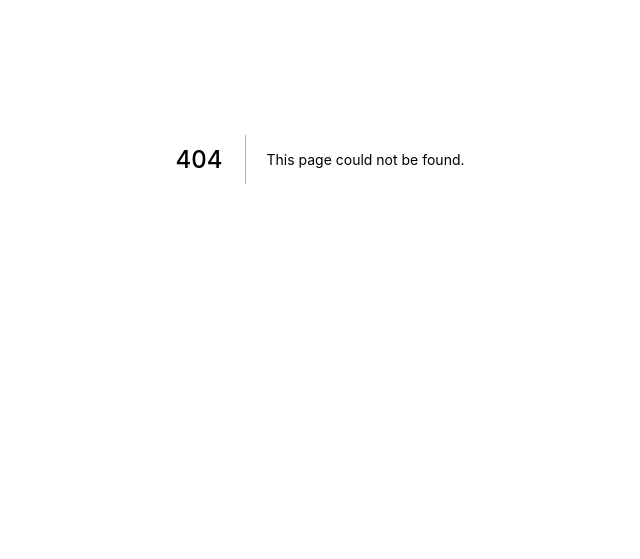
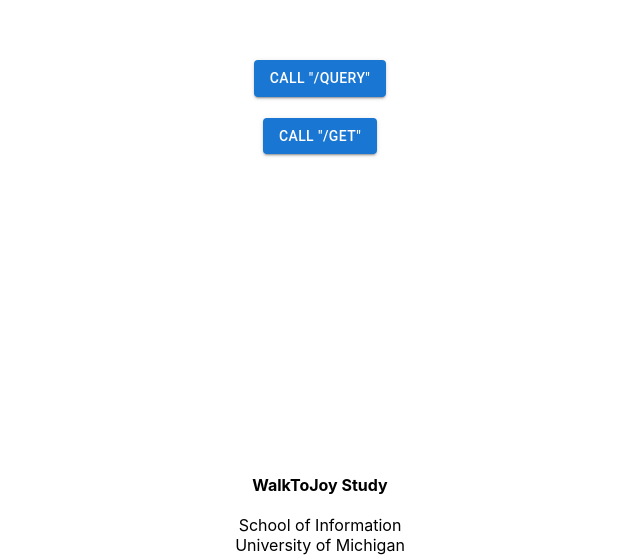
Before and after one commit to MIACollaborative/time-fit, a Next.js app: page /test in a window 1280 px wide. Before the commit this address had no page. Shown: the part 241-800 px from the top of the page, without its empty margins (320-960 px from the left). Built offline with nearby package versions, Linux system fonts and the light colour scheme; no server answers; the database is empty; sample sign-in values are in the browser's storage.

Commit message:
add memory testing facility

```diff
--- /dev/null
+++ b/pages/api/test.js
@@ -0,0 +1,103 @@
+import prisma from "../../lib/prisma";
+import { getSession } from "next-auth/react";
+import { DateTime } from "luxon";
+
+const adminUsernameList = ["test1", "test2", "test3", "test4"];
+
+export const config = {
+    api: {
+        responseLimit: "100mb",
+    },
+}
+
+export default async function handler(req, res) {
+    console.log(`task-log.handler`);
+
+    const session = await getSession({ req })
+    if (!session) {
+        // Not Signed in
+        console.log(`task-log.handler: not sign in`);
+        res.status(401).json({});
+        res.end();
+        return
+    }
+
+    // Signed in
+    // console.log("Session", JSON.stringify(session, null, 2))
+
+    let userName = session.user.name;
+
+    const { function_name } = req.query;
+    //const { author_id } = req.body;
+    const { limit = 0, startDate, endDate } = req.body;
+
+
+    let timeConstraint = {
+        gte: DateTime.fromISO(startDate).toISO(),
+        lte: DateTime.fromISO(endDate).toISO()
+    };
+    let taskLogList = [];
+    let queryObj = undefined;
+
+    switch (function_name) {
+        case "query":
+            queryObj = {
+                where: {
+                    createdAt: timeConstraint
+                },
+                orderBy: [
+                    {
+                        updatedAt: "desc",
+                    },
+                ],
+            };
+
+            if (limit > 0) {
+                queryObj["take"] = limit;
+            }
+
+            if (adminUsernameList.includes(userName)) {
+                console.log(`test.handler: is admin`);
+                taskLogList = await prisma.taskLog.findMany(queryObj);
+            }
+            else {
+                console.log(`test.handler: is not admin`);
+            }
+
+            let responseLength = taskLogList.length;
+            console.log(`test.handler: taskLogList.length: ${responseLength}`);
+            //res.status(200).json({ result: taskLogList });
+            res.status(200).json({ result: responseLength });
+            return;
+        case "get":
+                queryObj = {
+                    where: {
+                        createdAt: timeConstraint
+                    },
+                    orderBy: [
+                        {
+                            updatedAt: "desc",
+                        },
+                    ],
+                };
+
+                if (limit > 0) {
+                    queryObj["take"] = limit;
+                }
+
+                if (adminUsernameList.includes(userName)) {
+                    console.log(`test.handler: is admin`);
+                    taskLogList = await prisma.taskLog.findMany(queryObj);
+                }
+                else {
+                    console.log(`test.handler: is not admin`);
+                }
+
+                console.log(`test.handler: taskLogList.length: ${taskLogList.length}`);
+                //res.status(200).json({ result: taskLogList });
+                res.status(200).json({ result: taskLogList });
+                return;
+        default:
+            return;
+    }
+}
--- /dev/null
+++ b/pages/test.js
@@ -0,0 +1,158 @@
+import Head from "next/head";
+import Image from "next/image";
+import styles from "../styles/Home.module.css";
+import Layout from '../component/Layout';
+/*
+import logger from "../lib/logger";
+
+*/
+
+import { Button } from "@mui/material";
+
+import { inspect } from "util";
+
+import Link from "next/link";
+import { useSession, signIn, signOut, getSession } from "next-auth/react";
+import { useRouter } from "next/router";
+import React, { useState, useEffect } from "react";
+import Divider from "@mui/material/Divider";
+import Table from "@mui/material/Table";
+import TableBody from "@mui/material/TableBody";
+import TableCell from "@mui/material/TableCell";
+import TableContainer from "@mui/material/TableContainer";
+import TableHead from "@mui/material/TableHead";
+import TableRow from "@mui/material/TableRow";
+import Paper from "@mui/material/Paper";
+
+import GeneralUtility from "../lib/GeneralUtility.mjs";
+
+import ToggleButton from "@mui/material/ToggleButton";
+import ToggleButtonGroup from "@mui/material/ToggleButtonGroup";
+
+import prisma from "../lib/prisma.mjs";
+
+import SurveyResponseTable from "../component/SurveyResponseTable";
+import FitbitNotificationTable from "../component/FitbitNotificationTable";
+import TaskTable from "../component/TaskTable";
+import TaskLogTable from "../component/TaskLogTable";
+import MessageTable from "../component/MessageTable";
+import FitbitSubscriptionTable from "../component/FitbitSubscriptionTable";
+import FitbitDataTable from "../component/FitbitDataTable";
+import UserTable from "../component/UserTable";
+import TaskLogGroupByTable from "../component/TaskLogGroupByTable";
+import UpdateDiffTable from "../component/UpdateDiffTable";
+
+import { DateTime } from "luxon";
+
+function replacer(key, value) {
+    if (typeof value === "Date") {
+        return value.toString();
+    }
+    return value;
+}
+
+const adminUsernameList = ["test1", "test2", "test3", "test4"];
+
+let notRenderingList = ["Fitbit Notification", "Fitbit Data", "Update Diff", "Task Log By User", "Task Log"];
+
+export async function getServerSideProps(ctx) {
+    const session = await getSession(ctx);
+    console.log(`dashboard.getServerSideProps: session: ${JSON.stringify(session)}`);
+
+    if (!session) {
+        return {
+            props: {},
+        };
+    }
+
+    let userName = session.user.name;
+
+
+    console.log(`test.getServerSideProps: find user`);
+    const aUser = await prisma.users.findFirst({
+        where: { username: userName },
+    });
+
+    let userInfo = JSON.parse(JSON.stringify(aUser, replacer));
+
+    let assetHostURL = `${process.env.ASSET_HOST_URL}`;
+
+    // userInfoList,  taskLogInfoList,messageInfoList, responseInfoList, taskLogGroupByInfoList, updateDiffInfoList,fitbitDataInfoList,taskLogInvestigatorInfoList, fitbitNotificationInfoList,
+    return {
+        props: { userInfo, assetHostURL },
+    };
+}
+
+//  userInfoList, taskLogInfoList,messageInfoList, responseInfoList, taskLogGroupByInfoList, updateDiffInfoList,  fitbitDataInfoList, taskLogInvestigatorInfoList,fitbitNotificationInfoList,
+
+export default function Dashboard({ userInfo, assetHostURL }) {
+    const { data: session, status } = useSession();
+    const router = useRouter();
+
+
+    let nowDate = DateTime.now();
+
+    async function callTestEndPoint(function_name) {
+        return fetch(`/api/test?function_name=${function_name}`, {
+            method: "POST",
+            headers: {
+                "Content-Type": "application/json",
+            },
+            body: JSON.stringify({
+                limit: 0,
+                startDate: nowDate.minus({ days: 7 }).startOf("day"),
+                endDate: nowDate.toISO()
+            }),
+        })
+            .then((res) => res.json())
+            .then((data) => {
+                return data;
+            })
+    }
+
+    // status: enum mapping to three possible session states: "loading" | "authenticated" | "unauthenticated"
+    if (status == "loading") return <div>loading...</div>;
+
+    if (!session) {
+        router.push("/");
+        return null;
+    }
+
+    // Function for getting taskLog
+
+
+
+
+
+    console.log(`session: ${JSON.stringify(session)}`);
+
+
+    return (
+        <Layout title={"Walk To Joy"} description={""}>
+            <Button variant="contained" onClick={(event) => {
+
+                callTestEndPoint("query").then((data) => {
+                    console.log(`query data: ${JSON.stringify(data.result)}`);
+                })
+                    .catch((error) => { console.error(error); })
+
+            }} >Call "/query"</Button>
+            <br />
+          <Divider />
+            <Button variant="contained" onClick={(event) => {
+                callTestEndPoint("get").then((data) => {
+                    console.log(`get data: ${JSON.stringify(data)}`);
+                    console.log(`get data.result.length: ${JSON.stringify(data.result.length)}`);
+                })
+                    .catch((error) => { console.error(error); })
+
+            }} >Call "/get"</Button>
+        </Layout>
+    );
+}
+
+/*
+{tabName == "Task Log By User" ? (
+  <TaskLogGroupByTable infoList={taskLogGroupByInfoList} renderData={!notRenderingList.includes(tabName)} />
+) : null}
+*/
```
